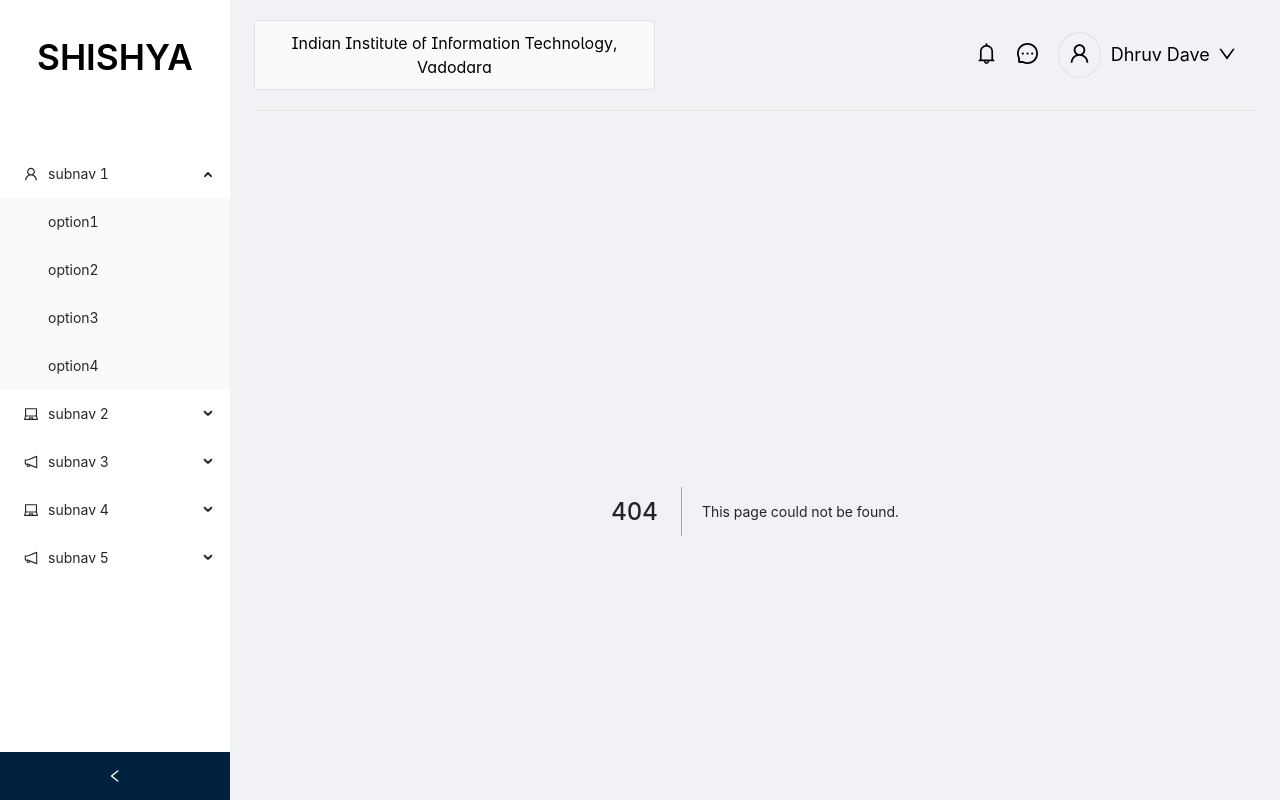
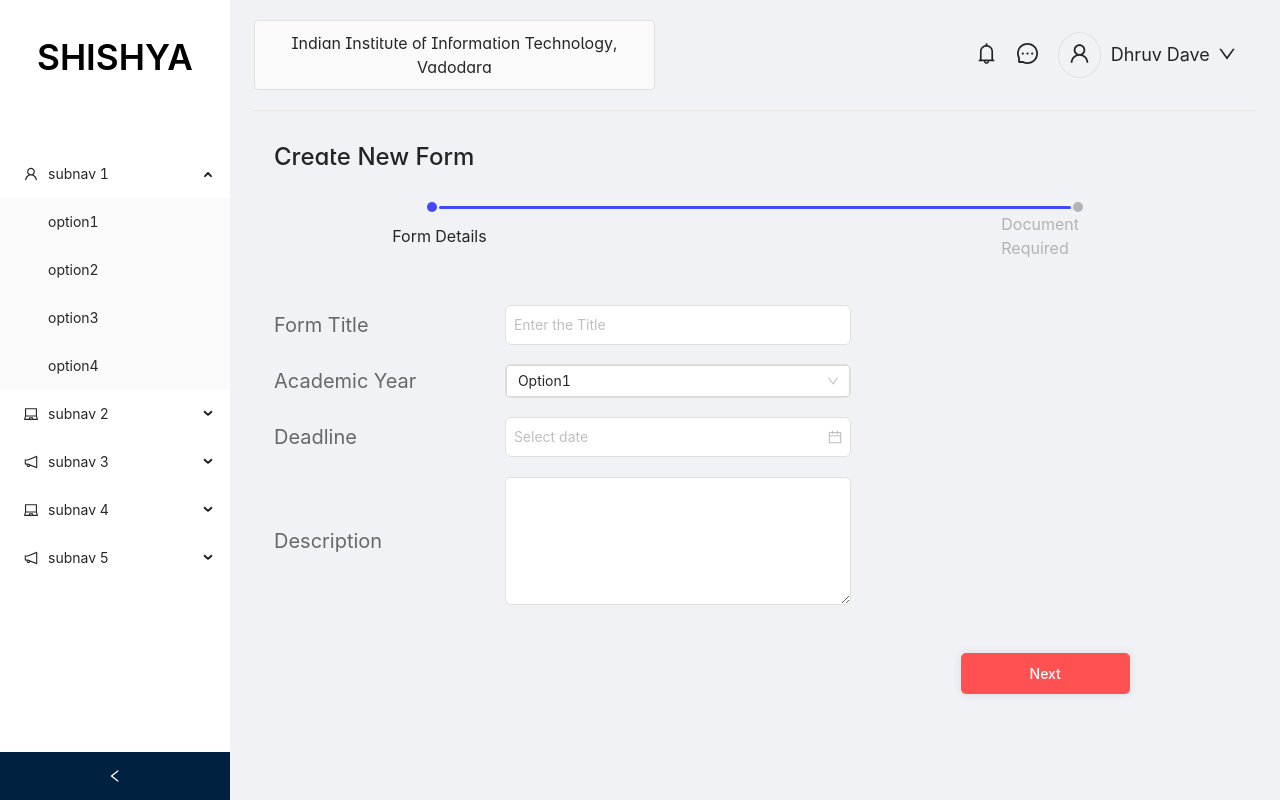
Before and after one commit to Shishya-App/shishya-frontend-admin, a Next.js app: page /create-form in a window 1280 px wide. Before the commit this address had no page. Built offline with nearby package versions, Linux system fonts and the light colour scheme.

Commit message:
:pencil2: created create-form logic and first page

```diff
--- /dev/null
+++ b/components/CreateFormStatus.tsx
@@ -0,0 +1,28 @@
+import React from "react";
+import styles from "../styles/Components/create-form-status.module.css";
+
+const CreateFormStatus = () => {
+    return  (
+        <div className={styles.create__form__status__wrapper}>
+            <div className={styles.part__1}>
+                <div className={styles.status__wrapper}>
+                    <div className={styles.status__circle} />
+                </div>
+                <div className={styles.status__line}/>
+                <div className={styles.status__wrapper}>
+                    <div className={styles.status__circle__not}/>
+                </div>
+            </div>
+            <div className={styles.part__2}>
+                <div className={styles.title__wrapper}>
+                    <p className={styles.status__title}>Form Details</p>
+                </div>
+                <div className={styles.title__wrapper}>
+                    <p className={styles.status__title__notdone}>Document Required</p>
+                </div>
+            </div>
+        </div>
+    )
+}
+
+export default CreateFormStatus;
--- /dev/null
+++ b/components/CustomButton.tsx
@@ -0,0 +1,17 @@
+import React from "react";
+import styles from "../styles/Components/CustomButton.module.css";
+
+interface IProps {
+    title: string;
+    handleClick: any;
+}
+
+const CustomButton = ({title, handleClick}: IProps) => {
+    return (
+        <div className={styles.button__container} onClick={handleClick}>
+            <div className={styles.button__text}>{title}</div>
+        </div>
+    )
+}
+
+export default CustomButton;
--- /dev/null
+++ b/components/CustomInput.tsx
@@ -0,0 +1,41 @@
+import React from 'react'
+import {
+	DatePicker,
+	Input,
+	Select,
+} from 'antd'
+import styles from '../styles/Components/CustomInput.module.css'
+
+const { Option } = Select;
+const { TextArea } = Input;
+
+interface IProps {
+	placeholder: string
+	type: string
+	data: any
+	label: string
+}
+
+const CustomInput = ({ placeholder, type, data, label }: IProps) => {
+	return (
+		<div className={styles.input__wrapper}>
+			<label className={styles.input__label}>{label}</label>
+			<div className={styles.input__element}>
+				{type === 'text' ? <Input placeholder={placeholder} className={styles.input__element__comp} /> : null}
+				{type === 'date' ? <DatePicker className={styles.input__element__comp} /> : null}
+                {type === "drop-down" ? (
+                    <Select defaultValue="Option1" className={styles.input__element__dropdown}>
+                        {
+                            data.map((item : any) => (
+                                <Option key={item.value} value={item.value}>{item.name}</Option>
+                            ))
+                        }
+                  </Select>
+                ) : null}
+                {type == "textarea" ? <TextArea rows={5} className={styles.input__element__comp} /> : null}
+			</div>
+		</div>
+	)
+}
+
+export default CustomInput
--- /dev/null
+++ b/components/create-form/create-form-step-1.tsx
@@ -0,0 +1,47 @@
+import React from "react";
+import styles from "../../styles/Pages/create-form-step1.module.css";
+import CustomInput from "../../components/CustomInput";
+
+const CreateFormStep1 = () => {
+
+    const academicYearData = [
+        {
+            value: "2020/24",
+            name: "2020/24"
+        },
+        {
+            value: "2021/25",
+            name: "2021/25"
+        },
+        {
+            value: "2022/26",
+            name: "2022/26"
+        },
+        {
+            value: "2023/27",
+            name: "2023/27"
+        }
+    ]
+
+    return (
+            <div className={styles.create__form__body}>
+                <div className={styles.form__element}>
+                    <div className={styles.form__input__wrapper}>
+                        <CustomInput data={undefined} label={"Form Title"} placeholder={"Enter the Title"} type={"text"}/>
+                    </div>
+                    <div className={styles.form__input__wrapper}>
+                        <CustomInput data={academicYearData} label={"Academic Year"} placeholder={"Select"} type={"drop-down"}/>
+                    </div>
+                    <div className={styles.form__input__wrapper}>
+                        <CustomInput data={undefined} label={"Deadline"} placeholder={"Select a date"} type={"date"}/>
+                    </div>
+                    <div className={styles.form__input__wrapper}>
+                        <CustomInput data={undefined} label={"Description"} placeholder={"Write your instructions here"} type={"textarea"}/>
+                    </div>
+
+                </div>
+            </div>
+    )
+}
+
+export default CreateFormStep1;
--- /dev/null
+++ b/components/create-form/create-form-step-2.tsx
@@ -0,0 +1,11 @@
+import React from "react";
+
+const CreateFormStep2 = () => {
+    return (
+        <div>
+            <h1>STEP 2</h1>
+        </div>
+    )
+}
+
+export default CreateFormStep2;
--- /dev/null
+++ b/components/create-form/create-form-step-3.tsx
@@ -0,0 +1,11 @@
+import React from "react";
+
+const CreateFormStep3 = () => {
+    return (
+        <div>
+            <h1>STEP 3</h1>
+        </div>
+    )
+}
+
+export default CreateFormStep3;
--- /dev/null
+++ b/pages/create-form.tsx
@@ -0,0 +1,73 @@
+import React from "react";
+import styles from "../styles/Pages/create-form.module.css";
+import CreateFormStatus from "../components/CreateFormStatus";
+import CustomButton from "../components/CustomButton";
+
+import CreateFormStep1 from "../components/create-form/create-form-step-1";
+import CreateFormStep2 from "../components/create-form/create-form-step-2";
+import CreateFormStep3 from "../components/create-form/create-form-step-3";
+
+
+const CreateForm = () => {
+    const [step, setStep] = React.useState(1);
+    // const academicYearData = [
+    //     {
+    //         value: "2020/24",
+    //         name: "2020/24"
+    //     },
+    //     {
+    //         value: "2021/25",
+    //         name: "2021/25"
+    //     },
+    //     {
+    //         value: "2022/26",
+    //         name: "2022/26"
+    //     },
+    //     {
+    //         value: "2023/27",
+    //         name: "2023/27"
+    //     }
+    // ]
+
+    const handleStep = () => {
+        switch(step){
+            case 1:
+                return <CreateFormStep1 />
+            case 2:
+                return <CreateFormStep2 />
+            case 3:
+                return <CreateFormStep3 />
+            default:
+                return null
+        }
+    }
+
+    return (
+        <div className={styles.form__components}>
+            <p className={styles.create__form__title}>Create New Form</p>
+            <div className={styles.create__form__status__wrap}>
+                <CreateFormStatus />
+            </div>
+            {handleStep()}
+            <div className={styles.button__wrapper}>
+
+            <div className={styles.button__internal__wrapper}>
+                {
+                    step > 1 ?
+                    <CustomButton handleClick={() => setStep(step-1)} title={"Back"}/>
+                    : null
+                }
+                </div>
+                <div className={styles.button__internal__wrapper}>
+                    {
+                        step < 3 ?
+                        <CustomButton handleClick={() => setStep(step+1)} title={"Next"}/>
+                        : null
+                    }
+                </div>
+            </div>
+        </div>
+    )
+}
+
+export default CreateForm;
--- /dev/null
+++ b/styles/Components/CustomButton.module.css
@@ -0,0 +1,23 @@
+.button__container{
+    display: flex;
+    flex-direction: column;
+    justify-content: center;
+    align-items: center;
+    width: 100%;
+    height: 100%;
+    background-color: #FF5151;
+    border-radius: 5px;
+    box-shadow: 0px 0px 10px rgba(0, 0, 0, 0.1);
+    transition: all 0.3s ease-in-out;
+    cursor: pointer;
+    padding: 10px 20px;
+}
+.button__text{
+    font-weight: 500;
+    font-size: 14px;
+    line-height: 21px;
+    display: flex;
+    align-items: center;
+    text-align: center;
+    color: #FFFFFF;
+}
--- /dev/null
+++ b/styles/Components/CustomInput.module.css
@@ -0,0 +1,28 @@
+.input__wrapper{
+    width: 100%;
+    display: flex;
+    justify-content: space-between;
+    align-items: center;
+}
+.input__label{
+    color: #686868;
+    font-weight: 400;
+    font-size: 20px;
+    line-height: 28px;
+    text-align: center;
+}
+.input__element{
+    width: 60%;
+}
+.input__element__comp{
+    border-radius: 6px;
+    border: 0.5px solid #E0E0E0;
+    width: 100%;
+    padding: 8px;
+}
+
+.input__element__dropdown {
+    border-radius: 6px;
+    border: 0.5px solid #E0E0E0;
+    width: 100%;
+}
--- /dev/null
+++ b/styles/Components/create-form-status.module.css
@@ -0,0 +1,62 @@
+.create__form__status__wrapper{
+    width: 80%;
+    display: flex;
+    flex-direction: column;
+    align-items: center;
+}
+.part__1{
+    width: 100%;
+    display: flex;
+    justify-content: center;
+    align-items: center;
+}
+.part__2{
+    width: 100%;
+    display: flex;
+    align-items: center;
+    justify-content: space-between;
+}
+.status__wrapper{
+    width: 2%;
+    display: flex;
+    flex-direction: column;
+    justify-content: center;
+    align-items: center;
+}
+.status__circle{
+    width: 10px;
+    height: 10px;
+    background-color: #4148FF;
+    border-radius: 50%;
+}
+.status__circle__not{
+    width: 10px;
+    height: 10px;
+    background-color: rgb(181, 179, 179);
+    border-radius: 50%;
+}
+.status__line{
+    width: 82%;
+    height: 3px;
+    background-color: #4148FF;
+    border-radius: 10px;
+}
+.title__wrapper{
+    width: 18%;
+    display: flex;
+    justify-content: center;
+    align-items: center;
+}
+.status__title{
+    /* text-align: center; */
+    font-weight: 400;
+    font-size: 16px;
+    line-height: 24px;
+    color: rgba(0, 0, 0, 0.85);
+}
+.status__title__notdone{
+    font-weight: 400;
+    font-size: 16px;
+    line-height: 24px;
+    color: rgb(181, 179, 179);
+}
--- /dev/null
+++ b/styles/Pages/create-form-step1.module.css
@@ -0,0 +1,19 @@
+.form__input__wrapper{
+    width: 60%;
+    margin-bottom: 2%;
+}
+.form__input__wrapper:last-child{
+    margin-bottom: 0;
+}
+
+.create__form__body{
+    margin-top: 3%;
+    width: 100%;
+}
+.form__element{
+    width: 100%;
+    height: 100%;
+    display: flex;
+    flex-direction: column;
+    justify-content: space-evenly;
+}
--- /dev/null
+++ b/styles/Pages/create-form.module.css
@@ -0,0 +1,25 @@
+.form__components{
+    padding: 25px 20px;
+}
+.create__form__title{
+    font-weight: 500;
+    font-size: 24px;
+    line-height: 42px;
+    font-feature-settings: 'salt' on, 'liga' off;
+}
+.create__form__status__wrap{
+    width: 100%;
+    display: flex;
+    justify-content: center;
+}
+.button__wrapper{
+    width: 90%;
+    display: flex;
+    justify-content: space-between;
+    align-items: center;
+    padding: 10px;
+    margin-top: 4%;
+}
+.button__internal__wrapper{
+    width: 20%;
+}
```
